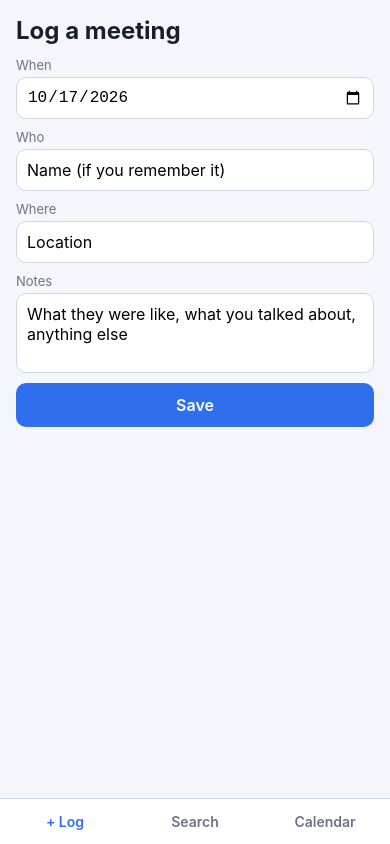
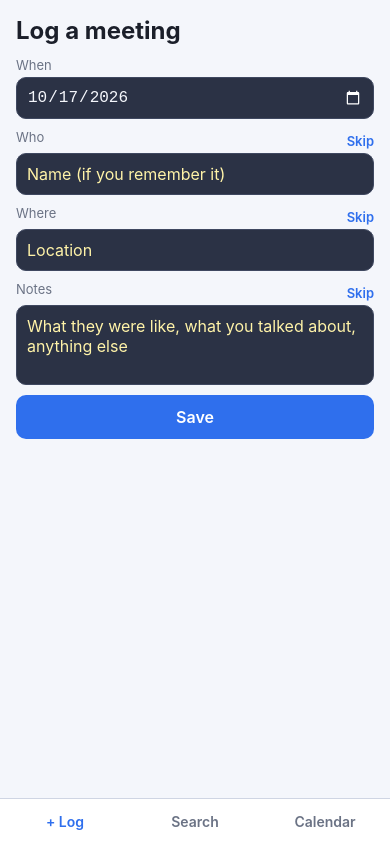
Before and after one commit to ialoni66/life-long-logbook, a React Native app: screen / in a window 390 px wide. Built offline with nearby package versions, Linux system fonts and the light colour scheme.

Commit message:
Yellow placeholders, empty-field alert and per-field Skip
Co-Authored-By: Claude Sonnet 5.5 <noreply@anthropic.com>

```diff
--- a/src/DateField.tsx
+++ b/src/DateField.tsx
@@ -1,7 +1,7 @@
 import React, { useState } from "react";
 import { Platform, Pressable, Text } from "react-native";
 import DateTimePicker from "@react-native-community/datetimepicker";
-import { styles } from "./styles";
+import { colors, styles } from "./styles";
 
 type Props = { value: string; onChange: (v: string) => void };
 
@@ -23,7 +23,10 @@ export function DateField({ value, onChange }: Props) {
         padding: 10,
         fontSize: 16,
         borderRadius: 10,
-        border: "1px solid #cfd5e3",
+        border: "1px solid #3f4860",
+        background: "#2b3245",
+        color: "#f4f6fb",
+        colorScheme: "dark",
         marginBottom: 10,
       },
     });
@@ -33,7 +36,7 @@ export function DateField({ value, onChange }: Props) {
   return (
     <>
       <Pressable style={styles.input} onPress={() => setOpen(true)}>
-        <Text>{value}</Text>
+        <Text style={{ color: colors.inputFg }}>{value}</Text>
       </Pressable>
       {open && (
         <DateTimePicker
--- a/src/LogScreen.tsx
+++ b/src/LogScreen.tsx
@@ -1,26 +1,58 @@
 import React, { useState } from "react";
-import { Alert, Platform, Pressable, Text, TextInput } from "react-native";
+import { Alert, Platform, Pressable, Text, TextInput, View } from "react-native";
 import { DateField } from "./DateField";
-import { styles } from "./styles";
+import { colors, styles } from "./styles";
 import { Entry, today } from "./types";
 
 type Props = { editing: Entry | null; onSave: (e: Omit<Entry, "id">, id?: string) => void; onCancel: () => void };
+type Field = "name" | "location" | "notes";
+
+const LABELS: Record<Field, string> = { name: "Who", location: "Where", notes: "Notes" };
+const PLACEHOLDERS: Record<Field, string> = {
+  name: "Name (if you remember it)",
+  location: "Location",
+  notes: "What they were like, what you talked about, anything else",
+};
+
+const notify = (msg: string) =>
+  Platform.OS === "web" ? window.alert(msg) : Alert.alert("Missing info", msg);
 
 export function LogScreen({ editing, onSave, onCancel }: Props) {
   const [date, setDate] = useState(editing?.date ?? today());
-  const [name, setName] = useState(editing?.name ?? "");
-  const [location, setLocation] = useState(editing?.location ?? "");
-  const [notes, setNotes] = useState(editing?.notes ?? "");
+  const [values, setValues] = useState<Record<Field, string>>({
+    name: editing?.name ?? "",
+    location: editing?.location ?? "",
+    notes: editing?.notes ?? "",
+  });
+  // When editing, fields that were saved empty start out as skipped.
+  const [skipped, setSkipped] = useState<Record<Field, boolean>>({
+    name: !!editing && !editing.name,
+    location: !!editing && !editing.location,
+    notes: !!editing && !editing.notes,
+  });
   const [saved, setSaved] = useState(false);
 
+  const set = (f: Field, v: string) => setValues((p) => ({ ...p, [f]: v }));
+  const toggleSkip = (f: Field) => setSkipped((p) => ({ ...p, [f]: !p[f] }));
+
   const submit = () => {
-    if (!name.trim() && !location.trim() && !notes.trim()) {
-      const msg = "Add at least a name, a location or a note.";
-      return Platform.OS === "web" ? window.alert(msg) : Alert.alert(msg);
+    const fields = Object.keys(LABELS) as Field[];
+    const empty = fields.filter((f) => !skipped[f] && !values[f].trim());
+    if (empty.length) {
+      // Nothing is cleared: the user keeps everything typed so far.
+      return notify(
+        `Please fill in ${empty.map((f) => LABELS[f]).join(", ")}, or tap Skip if you have nothing to add.`
+      );
     }
-    onSave({ date, name: name.trim(), location: location.trim(), notes: notes.trim() }, editing?.id);
+    const out = (f: Field) => (skipped[f] ? "" : values[f].trim());
+    if (!out("name") && !out("location") && !out("notes")) {
+      return notify("Add at least one of Who, Where or Notes.");
+    }
+    onSave({ date, name: out("name"), location: out("location"), notes: out("notes") }, editing?.id);
     if (!editing) {
-      setDate(today()); setName(""); setLocation(""); setNotes("");
+      setDate(today());
+      setValues({ name: "", location: "", notes: "" });
+      setSkipped({ name: false, location: false, notes: false });
       setSaved(true);
       setTimeout(() => setSaved(false), 2500);
     }
@@ -32,17 +64,31 @@ export function LogScreen({ editing, onSave, onCancel }: Props) {
       {saved && <Text style={[styles.link, { fontWeight: "600" }]}>Saved ✓</Text>}
       <Text style={styles.label}>When</Text>
       <DateField value={date} onChange={setDate} />
-      <Text style={styles.label}>Who</Text>
-      <TextInput style={styles.input} value={name} onChangeText={setName} placeholder="Name (if you remember it)" />
-      <Text style={styles.label}>Where</Text>
-      <TextInput style={styles.input} value={location} onChangeText={setLocation} placeholder="Location" />
-      <Text style={styles.label}>Notes</Text>
-      <TextInput
-        style={[styles.input, styles.multi]} multiline value={notes} onChangeText={setNotes}
-        placeholder="What they were like, what you talked about, anything else"
-      />
-      <Pressable style={styles.btn} onPress={submit}><Text style={styles.btnText}>{editing ? "Save changes" : "Save"}</Text></Pressable>
-      {editing && <Pressable style={styles.btn2} onPress={onCancel}><Text style={styles.btn2Text}>Cancel</Text></Pressable>}
+      {(Object.keys(LABELS) as Field[]).map((f) => (
+        <React.Fragment key={f}>
+          <View style={styles.labelRow}>
+            <Text style={styles.label}>{LABELS[f]}</Text>
+            <Pressable onPress={() => toggleSkip(f)} hitSlop={10}>
+              <Text style={styles.skip}>{skipped[f] ? "Undo skip" : "Skip"}</Text>
+            </Pressable>
+          </View>
+          <TextInput
+            style={[styles.input, f === "notes" && styles.multi, skipped[f] && styles.inputOff]}
+            value={values[f]}
+            onChangeText={(v) => set(f, v)}
+            placeholder={skipped[f] ? "Skipped" : PLACEHOLDERS[f]}
+            placeholderTextColor={colors.placeholder}
+            multiline={f === "notes"}
+            editable={!skipped[f]}
+          />
+        </React.Fragment>
+      ))}
+      <Pressable style={styles.btn} onPress={submit}>
+        <Text style={styles.btnText}>{editing ? "Save changes" : "Save"}</Text>
+      </Pressable>
+      {editing && (
+        <Pressable style={styles.btn2} onPress={onCancel}><Text style={styles.btn2Text}>Cancel</Text></Pressable>
+      )}
     </>
   );
 }
--- a/src/SearchScreen.tsx
+++ b/src/SearchScreen.tsx
@@ -2,7 +2,7 @@ import React, { useState } from "react";
 import { Platform, Pressable, Share, Text, TextInput } from "react-native";
 import { EntryCard } from "./EntryCard";
 import { parseBackup } from "./storage";
-import { styles } from "./styles";
+import { colors, styles } from "./styles";
 import { Data, Entry, today } from "./types";
 
 type Props = {
@@ -55,6 +55,7 @@ export function SearchScreen({ data, onEdit, onDelete, onImport }: Props) {
       <TextInput
         style={styles.input} value={q} onChangeText={setQ}
         placeholder="Search by location, name, date or notes"
+        placeholderTextColor={colors.placeholder}
       />
       <Text style={styles.label}>{results.length} {results.length === 1 ? "entry" : "entries"}</Text>
       {results.length === 0 && <Text style={styles.empty}>{data.entries.length ? "No matches." : 'Nothing logged yet. Tap "+ Log".'}</Text>}
--- a/src/styles.ts
+++ b/src/styles.ts
@@ -1,13 +1,16 @@
 import { StyleSheet } from "react-native";
 
-export const colors = { bg: "#f4f6fb", card: "#fff", fg: "#1b1f2a", mut: "#6b7385", acc: "#2f6fed", line: "#cfd5e3" };
+export const colors = { bg: "#f4f6fb", card: "#fff", fg: "#1b1f2a", mut: "#6b7385", acc: "#2f6fed", line: "#cfd5e3", inputBg: "#2b3245", inputFg: "#f4f6fb", inputLine: "#3f4860", placeholder: "#fff3a8" };
 
 export const styles = StyleSheet.create({
   screen: { flex: 1, backgroundColor: colors.bg },
   body: { padding: 16, paddingBottom: 40, maxWidth: 640, width: "100%", alignSelf: "center" },
   title: { fontSize: 24, fontWeight: "700", color: colors.fg, marginBottom: 12 },
   label: { color: colors.mut, fontSize: 13, marginBottom: 4 },
-  input: { backgroundColor: colors.card, borderWidth: 1, borderColor: colors.line, borderRadius: 10, padding: 10, fontSize: 16, marginBottom: 10 },
+  input: { backgroundColor: colors.inputBg, color: colors.inputFg, borderWidth: 1, borderColor: colors.inputLine, borderRadius: 10, padding: 10, fontSize: 16, marginBottom: 10 },
+  inputOff: { opacity: 0.45 },
+  labelRow: { flexDirection: "row", justifyContent: "space-between", alignItems: "flex-end", marginBottom: 4 },
+  skip: { color: colors.acc, fontSize: 13, fontWeight: "600" },
   multi: { minHeight: 80, textAlignVertical: "top" },
   btn: { backgroundColor: colors.acc, borderRadius: 10, padding: 12, alignItems: "center", marginBottom: 10 },
   btnText: { color: "#fff", fontWeight: "600", fontSize: 16 },
```
